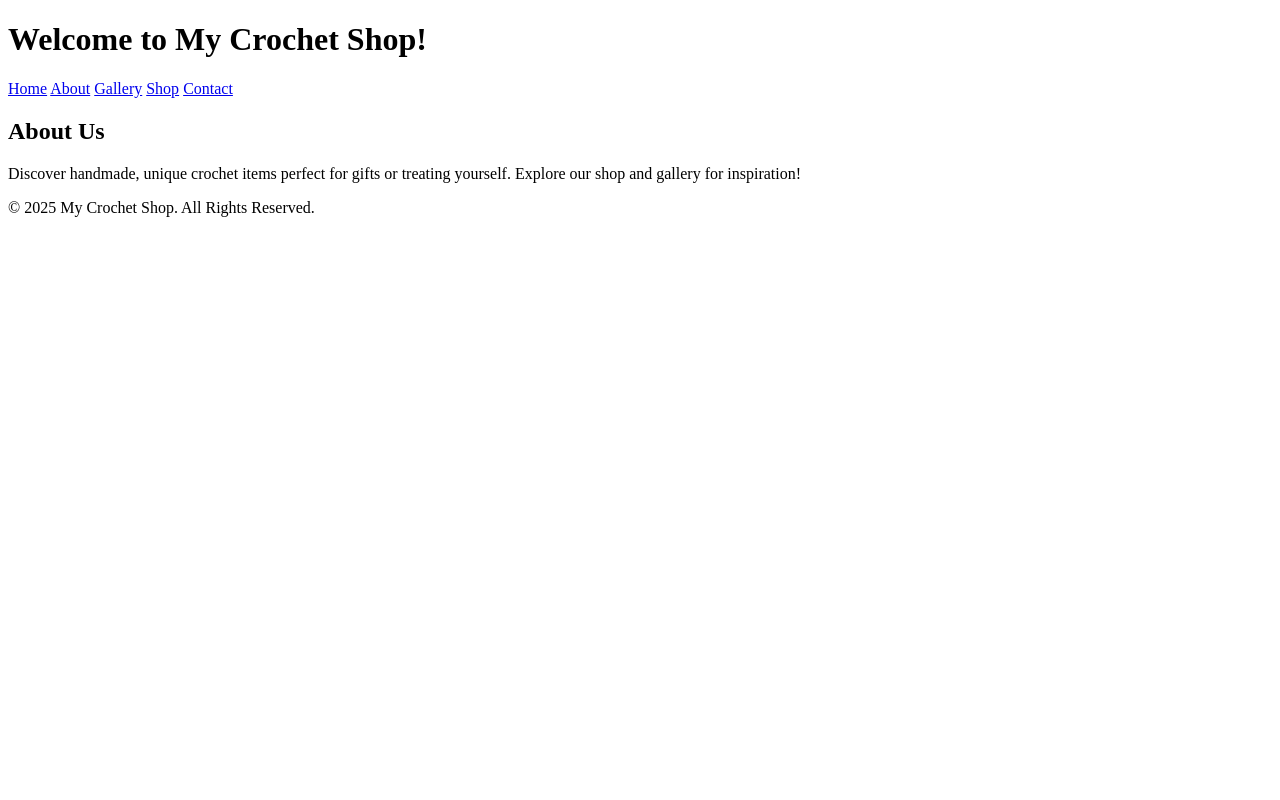
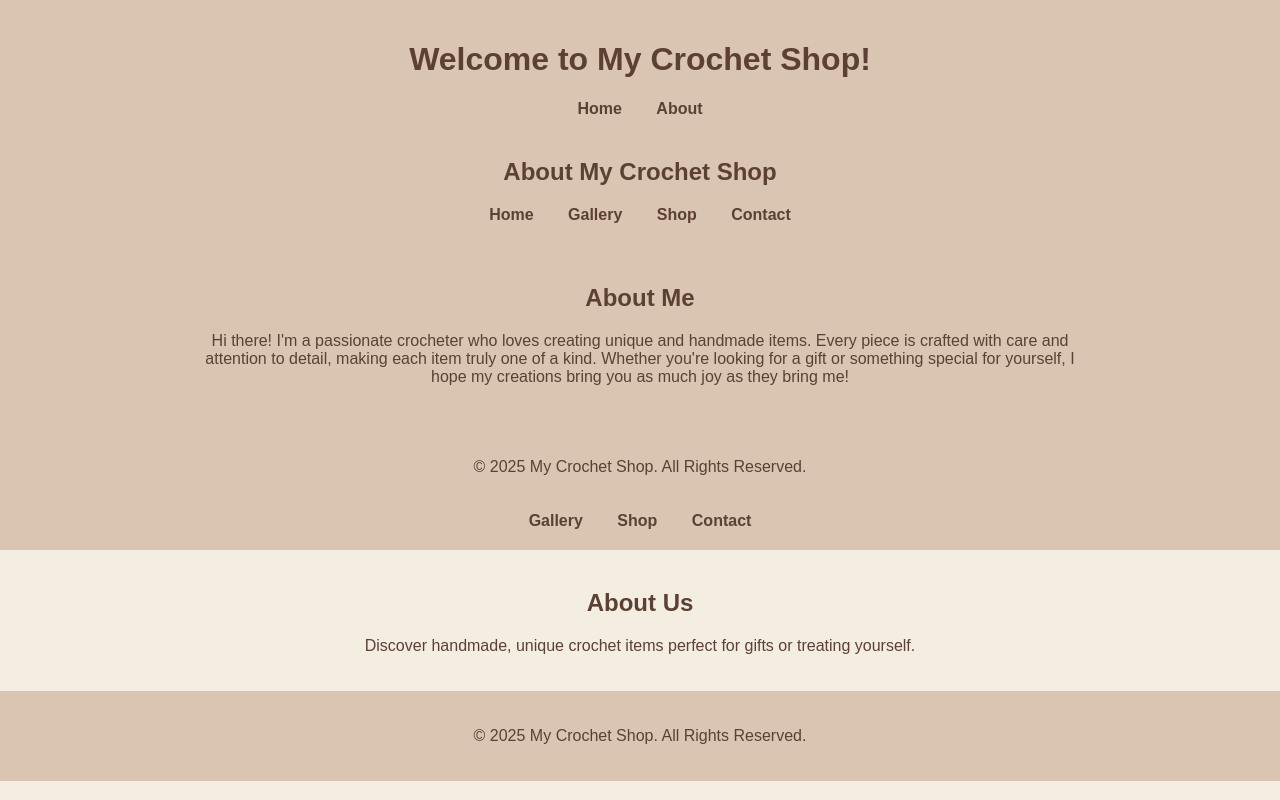
Before and after one commit to HooksAndThangs/My-Crochet-Shop, a plain HTML site: page index.html in a window 1280 px wide. Drawn offline with Linux system fonts and the light colour scheme.

Commit message:
Update index.html

```diff
--- a/index.html
+++ b/index.html
@@ -4,7 +4,13 @@
     <meta charset="UTF-8">
     <meta name="viewport" content="width=device-width, initial-scale=1.0">
     <title>Home - Crochet Shop</title>
-    <link rel="stylesheet" href="style.css">
+    <style>
+        body { background-color: #f4ede2; color: #5c4033; font-family: Arial, sans-serif; }
+        header { background-color: #d9c5b2; padding: 20px; text-align: center; }
+        nav a { margin: 0 15px; text-decoration: none; color: #5c4033; font-weight: bold; }
+        section { padding: 20px; text-align: center; }
+        footer { background-color: #d9c5b2; text-align: center; padding: 20px; color: #5c4033; }
+    </style>
 </head>
 <body>
     <header>
@@ -12,6 +18,68 @@
         <nav>
             <a href="index.html">Home</a>
             <a href="about.html">About</a>
+<!DOCTYPE html>
+<html lang="en">
+<head>
+    <meta charset="UTF-8">
+    <meta name="viewport" content="width=device-width, initial-scale=1.0">
+    <title>About - Crochet Shop</title>
+    <style>
+        body {
+            font-family: Arial, sans-serif;
+            margin: 0;
+            padding: 0;
+            background-color: #f4ede2;
+            color: #5c4033;
+        }
+        header {
+            background-color: #d9c5b2;
+            padding: 20px;
+            text-align: center;
+        }
+        nav {
+            text-align: center;
+        }
+        nav a {
+            margin: 0 15px;
+            text-decoration: none;
+            color: #5c4033;
+            font-weight: bold;
+        }
+        .section {
+            padding: 20px;
+            max-width: 900px;
+            margin: auto;
+        }
+        footer {
+            text-align: center;
+            padding: 20px;
+            background-color: #d9c5b2;
+            color: #5c4033;
+        }
+    </style>
+</head>
+<body>
+    <header>
+        <h1>About My Crochet Shop</h1>
+        <nav>
+            <a href="index.html">Home</a>
+            <a href="gallery.html">Gallery</a>
+            <a href="shop.html">Shop</a>
+            <a href="contact.html">Contact</a>
+        </nav>
+    </header>
+
+    <section class="section">
+        <h2>About Me</h2>
+        <p>Hi there! I'm a passionate crocheter who loves creating unique and handmade items. Every piece is crafted with care and attention to detail, making each item truly one of a kind. Whether you're looking for a gift or something special for yourself, I hope my creations bring you as much joy as they bring me!</p>
+    </section>
+
+    <footer>
+        <p>&copy; 2025 My Crochet Shop. All Rights Reserved.</p>
+    </footer>
+</body>
+</html>
             <a href="gallery.html">Gallery</a>
             <a href="shop.html">Shop</a>
             <a href="contact.html">Contact</a>
@@ -19,7 +87,7 @@
     </header>
     <section>
         <h2>About Us</h2>
-        <p>Discover handmade, unique crochet items perfect for gifts or treating yourself. Explore our shop and gallery for inspiration!</p>
+        <p>Discover handmade, unique crochet items perfect for gifts or treating yourself.</p>
     </section>
     <footer>
         <p>&copy; 2025 My Crochet Shop. All Rights Reserved.</p>
```
